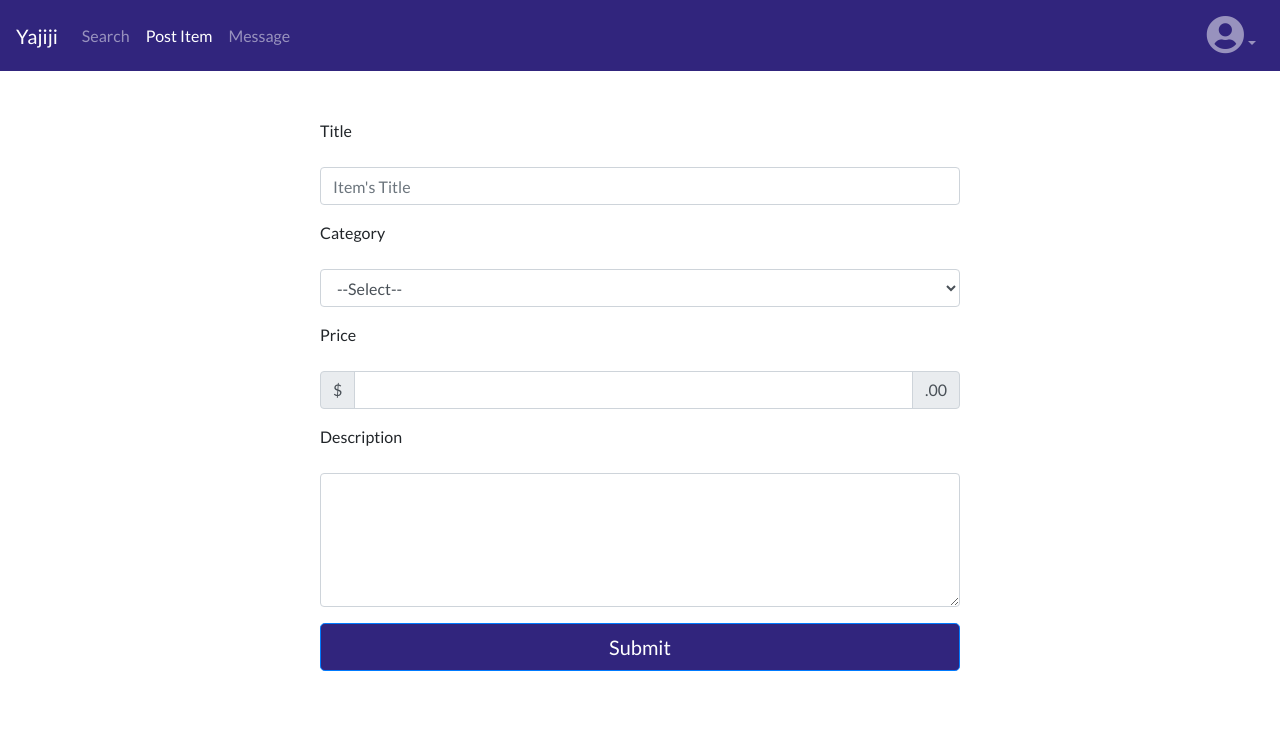
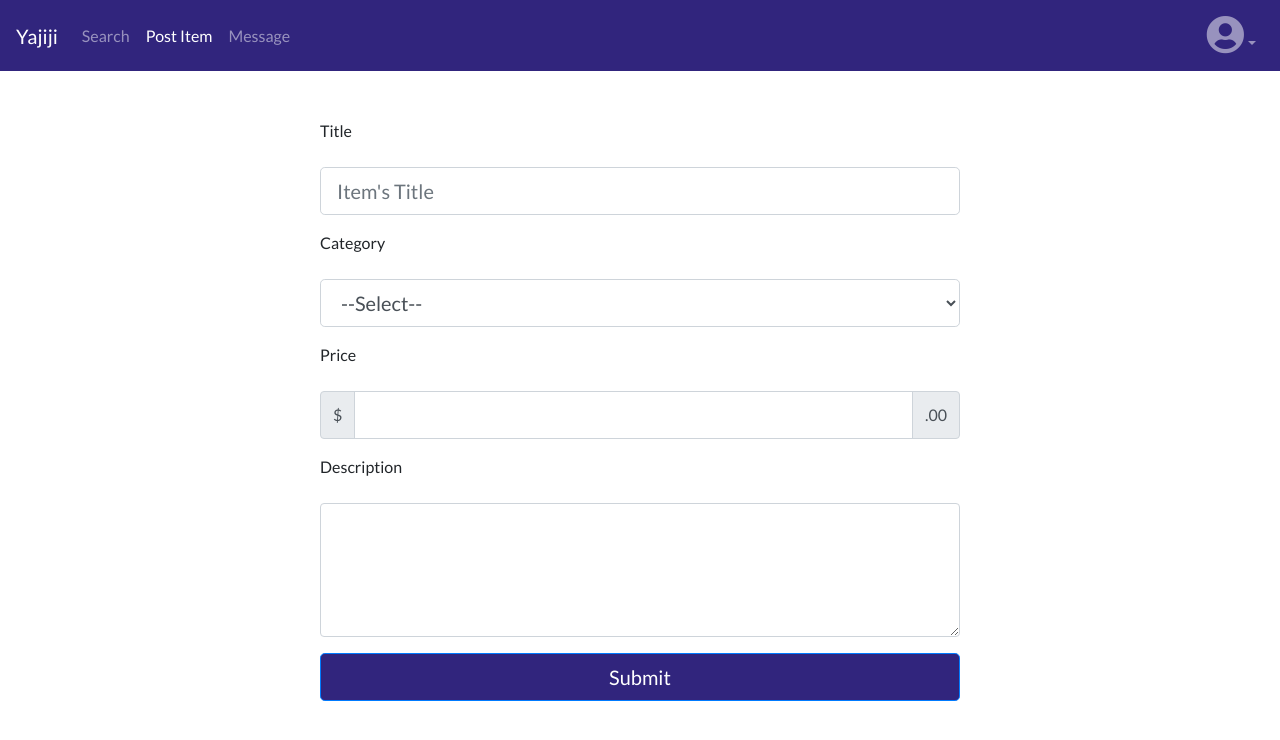
Before and after one commit to ykurata/shop-app, a React (Create React App) app in the folder client/: page /create in a window 1280 px wide. Shown: the top 740 px of the page. Built offline with nearby package versions, Linux system fonts and the light colour scheme; no server answers; sample sign-in values are in the browser's storage.

Commit message:
updated form

```diff
--- a/client/src/components/Form.js
+++ b/client/src/components/Form.js
@@ -60,14 +60,14 @@ class Form extends Component {
               {this.state.errors ?
                 <p className="error">{this.state.errors.name}</p>
               : null}
-              <input type="text" onChange={this.onChange} className="form-control" name="name" id="name" placeholder="Item's Title"/>
+              <input type="text" onChange={this.onChange} className="form-control form-control-lg" name="name" id="name" placeholder="Item's Title"/>
             </div>
             <div className="form-group">
               <label>Category</label>
               {this.state.errors ?
                 <p className="error">{this.state.errors.category}</p>
               : null}
-              <select className="form-control" id="category" name="category" onChange={this.onChange}>
+              <select className="form-control form-control-lg" id="category" name="category" onChange={this.onChange}>
                 <option>--Select--</option>
                 <option>Phone/Laptop</option>
                 <option>Clothing</option>
@@ -86,7 +86,7 @@ class Form extends Component {
                 <div className="input-group-prepend">
                   <span className="input-group-text">$</span>
                 </div>
-                <input type="number" name="price" onChange={this.onChange} className="form-control" aria-label="Amount (to the nearest dollar)" />
+                <input type="number" name="price" onChange={this.onChange} className="form-control form-control-lg" aria-label="Amount (to the nearest dollar)" />
                 <div className="input-group-append">
                   <span className="input-group-text">.00</span>
                 </div>
```
